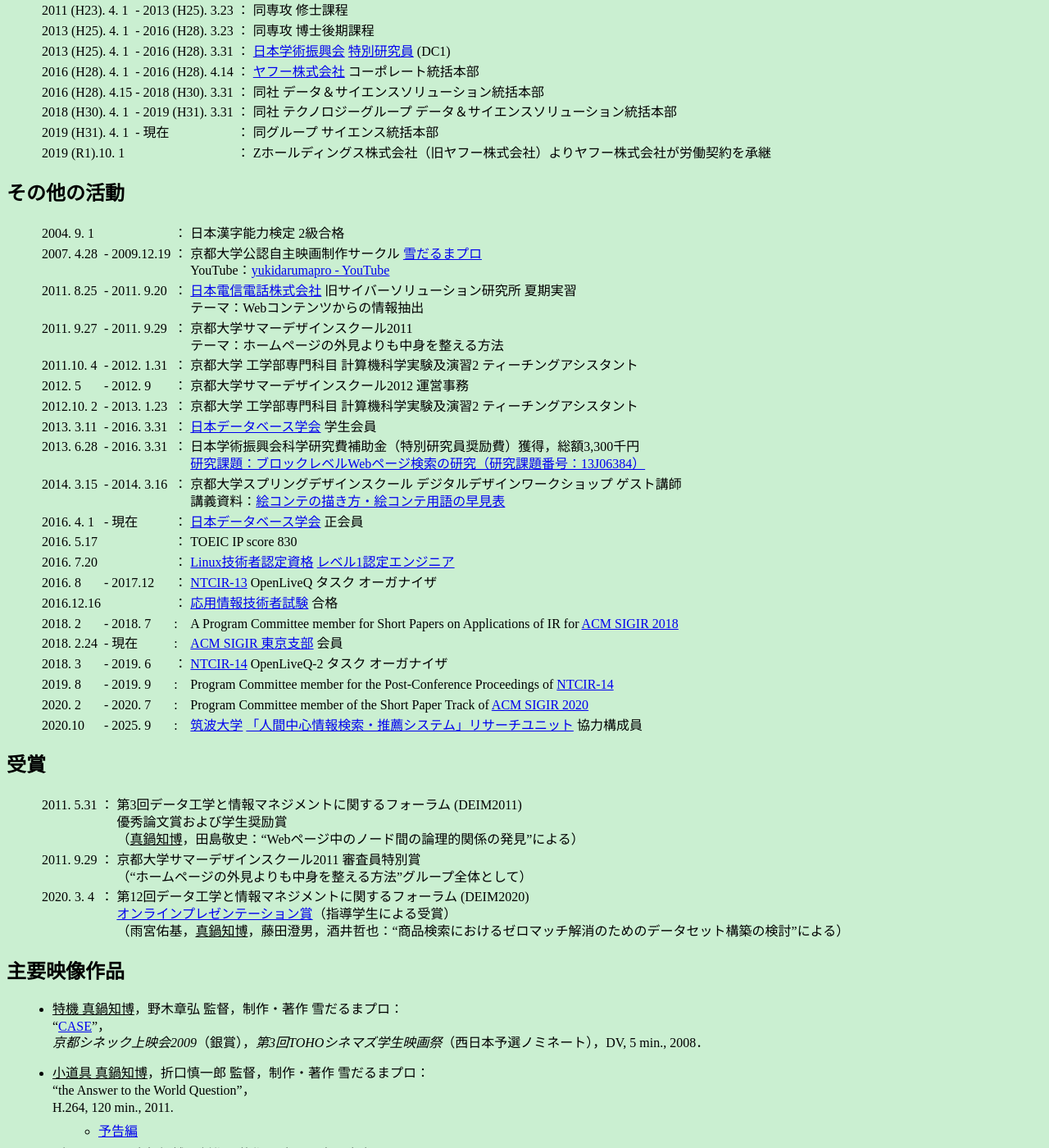
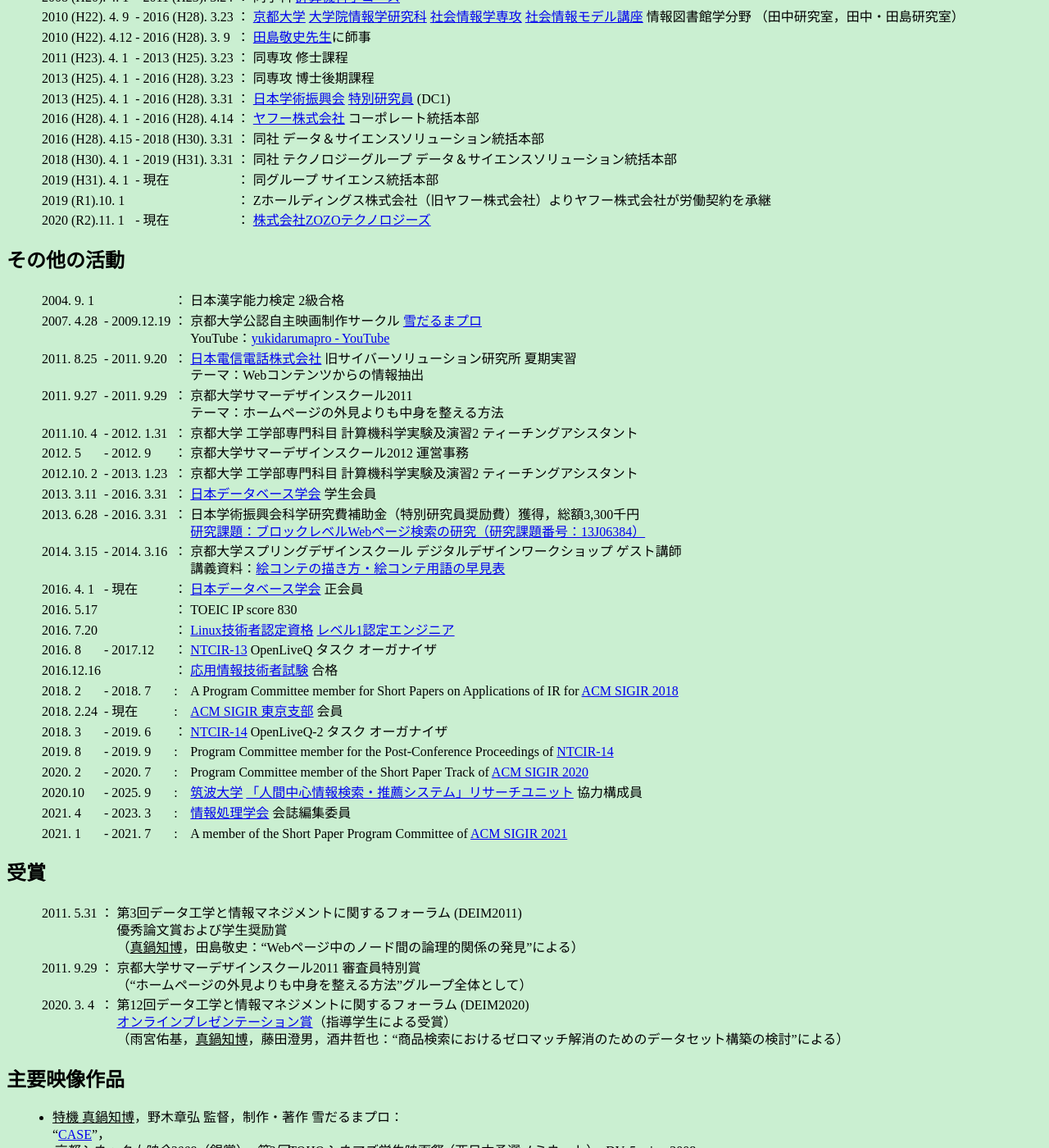
Before and after one commit to tmanabe/tmanabe.github.io, a Jekyll site: the page built from index-jp.md, in a window 1280 px wide and 1400 px high, scrolled down 1243 px. Shown: the whole window at 82% size. Built offline with Jekyll 4.4.1, drawn with Linux system fonts in a browser that asks for light colours; some of the changed text lies outside the part shown.

Commit message:
39th commit

```diff
--- a/index-jp.md
+++ b/index-jp.md
@@ -7,6 +7,8 @@
 
 *   [ヤフー株式会社](https://about.yahoo.co.jp/) テクノロジーグループ サイエンス統括本部
     *   102-8282 東京都千代田区紀尾井町1-3 東京ガーデンテラス紀尾井町 紀尾井タワー
+*   [株式会社ZOZOテクノロジーズ](https://tech.zozo.com/)
+    *   263-0023 千葉県千葉市稲毛区緑町1-15-16
 *   [京都大学](http://www.kyoto-u.ac.jp/)博士（情報学），[社会情報学専攻](http://www.soc.i.kyoto-u.ac.jp/)，2016
 *   [京都大学](http://www.kyoto-u.ac.jp/)修士（情報学），[社会情報学専攻](http://www.soc.i.kyoto-u.ac.jp/)，2013
 *   [京都大学](http://www.kyoto-u.ac.jp/)学士（工学），[情報学科](http://www.s-im.t.kyoto-u.ac.jp/ja)，2011
@@ -45,6 +47,7 @@
 |2018 (H30). 4. 1|-|2019 (H31). 3.31|：|同社 テクノロジーグループ データ＆サイエンスソリューション統括本部|
 |2019 (H31). 4. 1|-|現在            |：|同グループ サイエンス統括本部|
 |2019  (R1).10. 1| |                |：|Zホールディングス株式会社（旧ヤフー株式会社）よりヤフー株式会社が労働契約を承継|
+|2020  (R2).11. 1|-|現在            |：|[株式会社ZOZOテクノロジーズ](https://tech.zozo.com/)|
 
 
 ## その他の活動
@@ -70,6 +73,8 @@
 |2019. 8   |-|2019. 9   |: |Program Committee member for the Post-Conference Proceedings of [NTCIR-14](http://research.nii.ac.jp/ntcir/ntcir-14/)|
 |2020. 2   |-|2020. 7   |: |Program Committee member of the Short Paper Track of [ACM SIGIR 2020](http://sigir.org/sigir2020/)|
 |2020.10   |-|2025. 9   |: |[筑波大学](http://www.tsukuba.ac.jp/) [「人間中心情報検索・推薦システム」リサーチユニット](https://hcir.slis.tsukuba.ac.jp/) 協力構成員|
+|2021. 4   |-|2023. 3   |: |[情報処理学会](https://www.ipsj.or.jp/index.html) 会誌編集委員|
+|2021. 1   |-|2021. 7   |: |A member of the Short Paper Program Committee of [ACM SIGIR 2021](https://sigir.org/sigir2021/)|
 
 
 ## 受賞
```
Also changed, not shown: index.md (+5 -0 lines).
